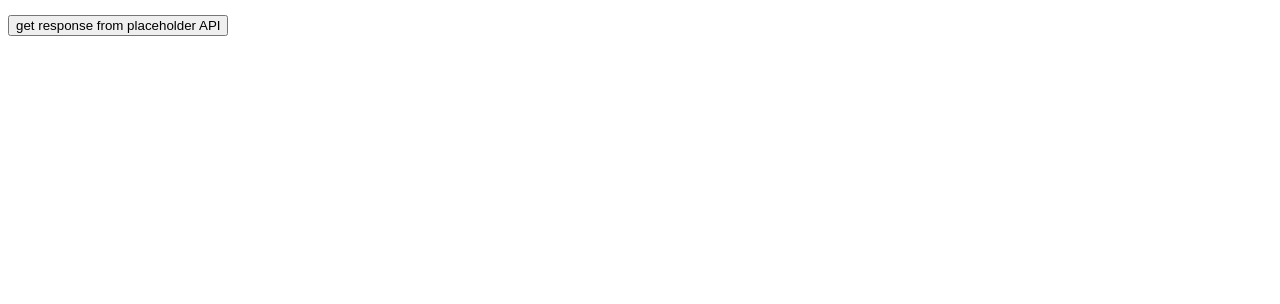
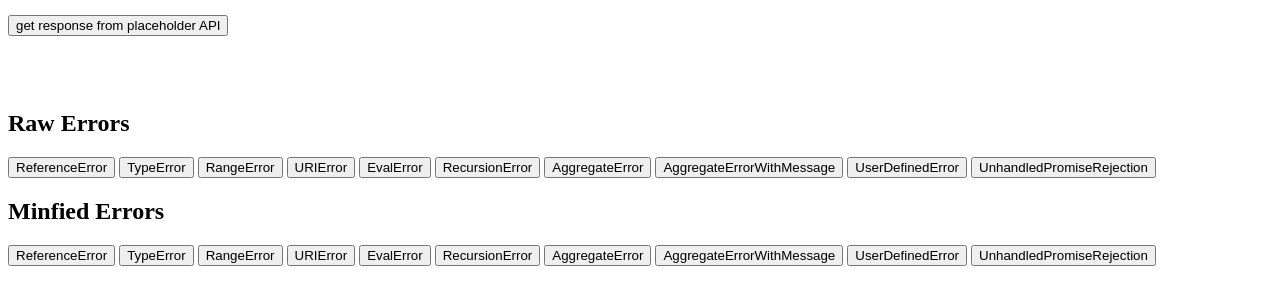
Before and after one commit to ashwinraj-afk/datadog, a plain HTML site: page public/index.html in a window 1280 px wide. Shown: the part 104-408 px from the top of the page. Drawn offline with Linux system fonts and the light colour scheme.

Commit message:
Update index.html

```diff
--- a/public/index.html
+++ b/public/index.html
@@ -27,7 +27,8 @@
     window.DD_RUM.startSessionReplayRecording();
   })
 </script>
-
+<script src="./rawScript.js"></script>
+<script src="./script.min.js"></script>
 </head>
 
 <body>
@@ -38,6 +39,38 @@
     <button id="getAPIData">get response from placeholder API</button>
     <br><br>
     <div id="result"></div>
+    <br><br>
+    <h2>Raw Errors</h2>
+
+<button type="button" onclick="ReferenceError()">ReferenceError</button>
+<button type="button" onclick="TypeError()">TypeError</button>
+<button type="button" onclick="RangeError()">RangeError</button>
+<button type="button" onclick="URIError()">URIError</button>
+<button type="button" onclick="EvalError()">EvalError</button>
+<button type="button" onclick="RecursionError()">RecursionError</button>
+<button type="button" onclick="AggregateErrors()">AggregateError</button>
+<button type="button" onclick="AggregateErrorsWithMsg()">AggregateErrorWithMessage</button>
+<button type="button" onclick="UserDefinedError()">UserDefinedError</button>
+<button type="button" onclick="GenerateUnhandledPromiseRejection()">UnhandledPromiseRejection</button>
+<!-- <button type="button" onclick="fun()">fun</button> -->
+
+<br>
+
+<h2>Minfied Errors</h2>
+
+<button type="button" onclick="minReferenceError()">ReferenceError</button>
+<button type="button" onclick="minTypeError()">TypeError</button>
+<button type="button" onclick="minRangeError()">RangeError</button>
+<button type="button" onclick="minURIError()">URIError</button>
+<button type="button" onclick="minEvalError()">EvalError</button>
+<button type="button" onclick="minRecursionError()">RecursionError</button>
+<button type="button" onclick="minAggregateErrors()">AggregateError</button>
+<button type="button" onclick="minAggregateErrorsWithMsg()">AggregateErrorWithMessage</button>
+<button type="button" onclick="minUserDefinedError()">UserDefinedError</button>
+<button type="button" onclick="minGenerateUnhandledPromiseRejection()">UnhandledPromiseRejection</button>
+
+<br>
+
     <script>
 
         document.getElementById('getData').addEventListener('click', async () => {
```
